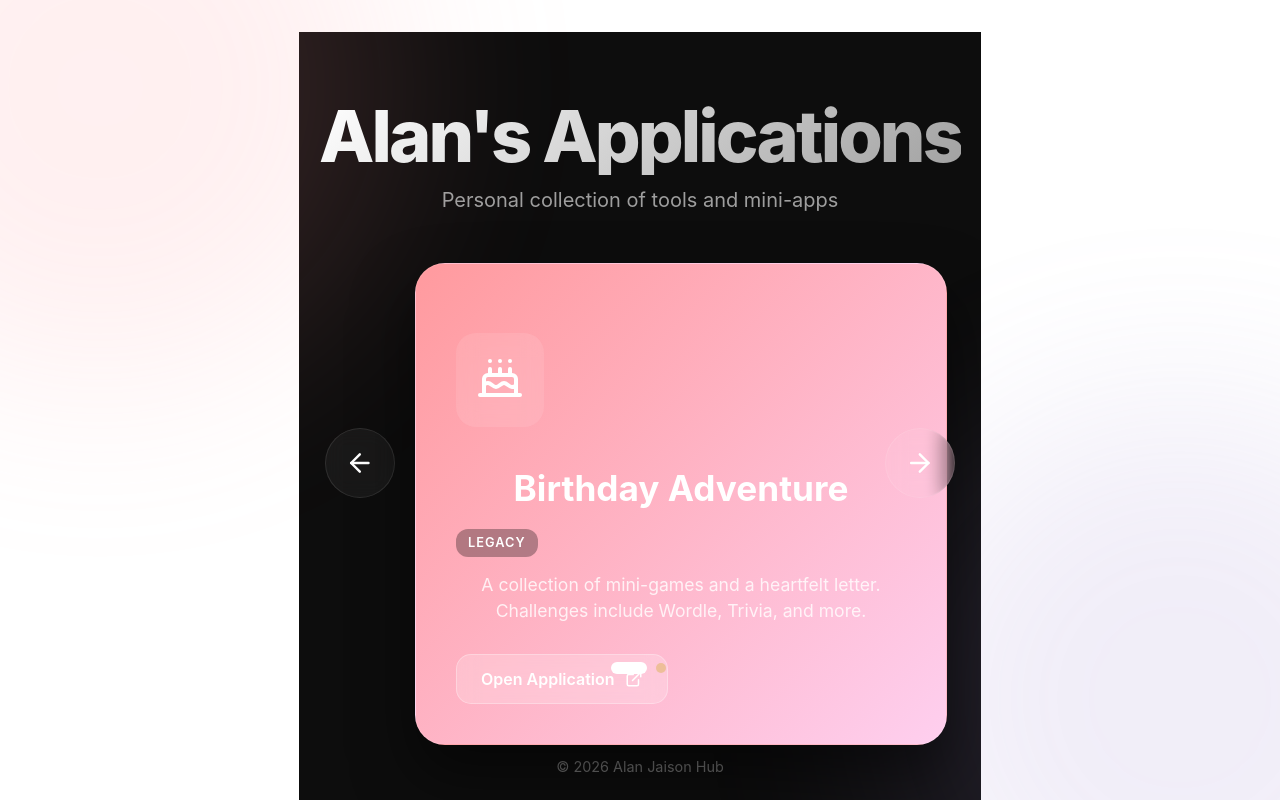
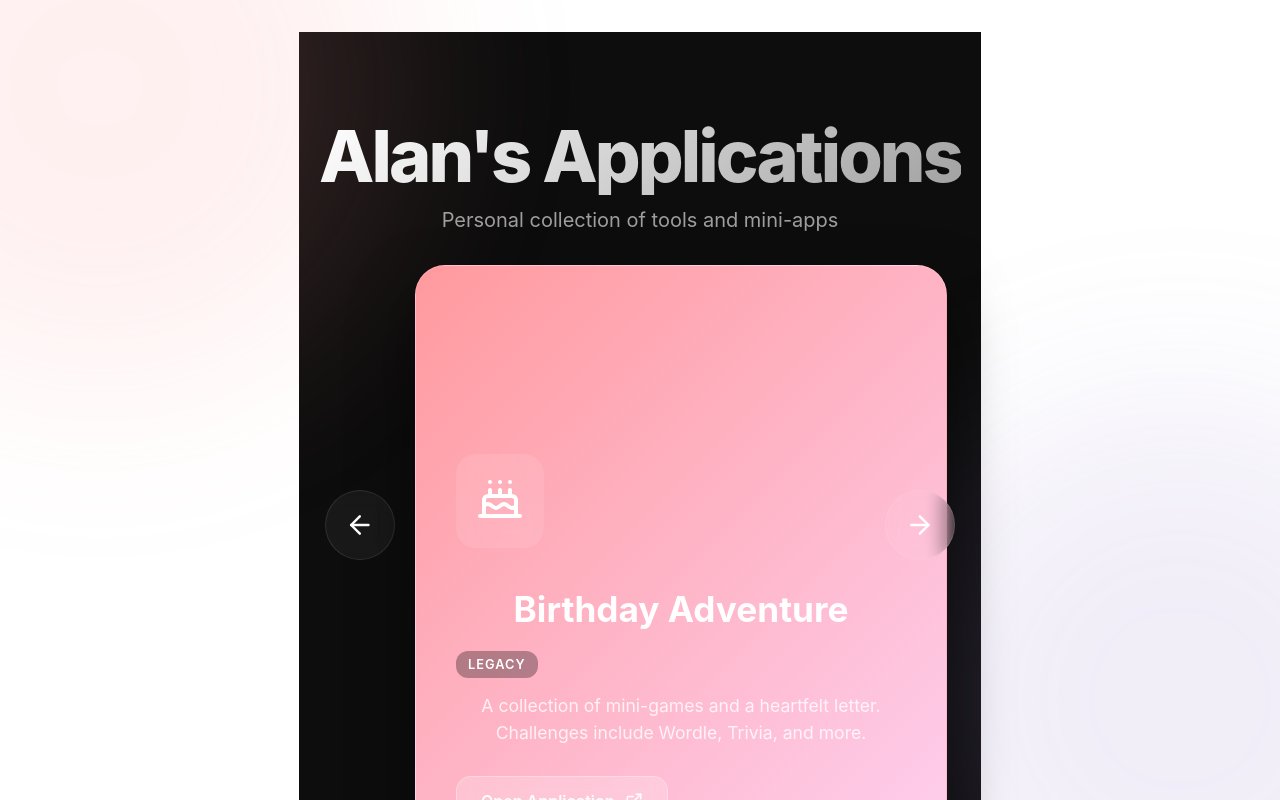
Before and after one commit to ajaison/anne, a React (Vite) app in the folder main/: page / in a window 1280 px wide. Shown: the top 800 px of the page. Built offline with nearby package versions, Linux system fonts and the light colour scheme.

Commit message:
minor design improvements

```diff
--- a/main/src/apps/hub/HubDashboard.css
+++ b/main/src/apps/hub/HubDashboard.css
@@ -1,14 +1,15 @@
 .hub-container {
   min-height: 100vh;
+  padding: 20px 0;
   width: 100%;
   display: flex;
   flex-direction: column;
   align-items: center;
-  justify-content: space-between;
+  justify-content: center;
   background-color: #0d0d0d;
   color: #fff;
-  overflow: hidden;
   font-family: 'Outfit', -apple-system, BlinkMacSystemFont, 'Segoe UI', Roboto, Helvetica, Arial, sans-serif;
+  position: relative;
 }
 
 .hub-header {
@@ -42,7 +43,9 @@
   flex-direction: column;
   align-items: center;
   justify-content: center;
+  gap: clamp(20px, 4vh, 40px);
   z-index: 10;
+  padding-bottom: 30px;
 }
 
 .carousel-wrapper {
@@ -58,10 +61,11 @@
 .card-container {
   width: 100%;
   max-width: min(450px, 85vw);
-  height: clamp(350px, 50vh, 500px);
+  height: clamp(420px, 65vh, 600px);
   perspective: 1000px;
   cursor: grab;
   touch-action: pan-y;
+  margin: 10px 0;
 }
 
 .card-container:active {
@@ -175,6 +179,8 @@
 .pagination {
   display: flex;
   gap: 12px;
+  padding: 10px 0;
+  margin-top: 10px;
 }
 
 .dot {
```
